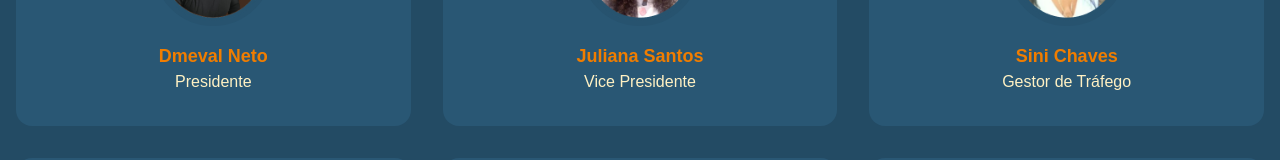
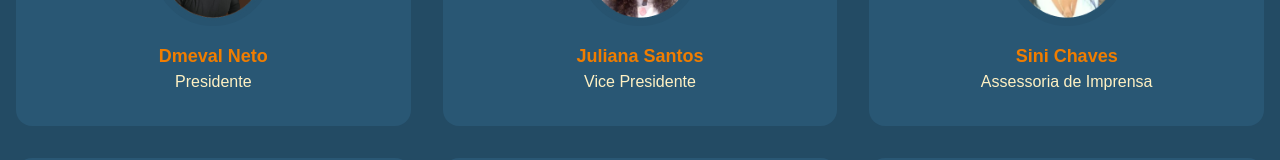
Before and after one commit to OngRepense/site, a Next.js app: page /sobre in a window 1280 px wide. Shown: the part 2400-2560 px from the top of the page. Built offline with nearby package versions, Linux system fonts and the light colour scheme.

Commit message:
Alteração cargo Sini

```diff
--- a/src/app/components/sobre/equipeCard/index.tsx
+++ b/src/app/components/sobre/equipeCard/index.tsx
@@ -42,9 +42,9 @@ const EquipeGrid: React.FC = () => {
     },
     {
       nome: "Sini Chaves",
-      cargo: "Gestor de Tráfego",
+      cargo: "Assessoria de Imprensa",
       imageSrc: "/assets/images/equipe/siniChaves.png",
-      altText: "Sini Chaves - Gestor de Tráfego - Ong Repense",
+      altText: "Sini Chaves - Assessoria de Imprensa - Ong Repense",
     },
     {
       nome: "Viktor Santos",
```
